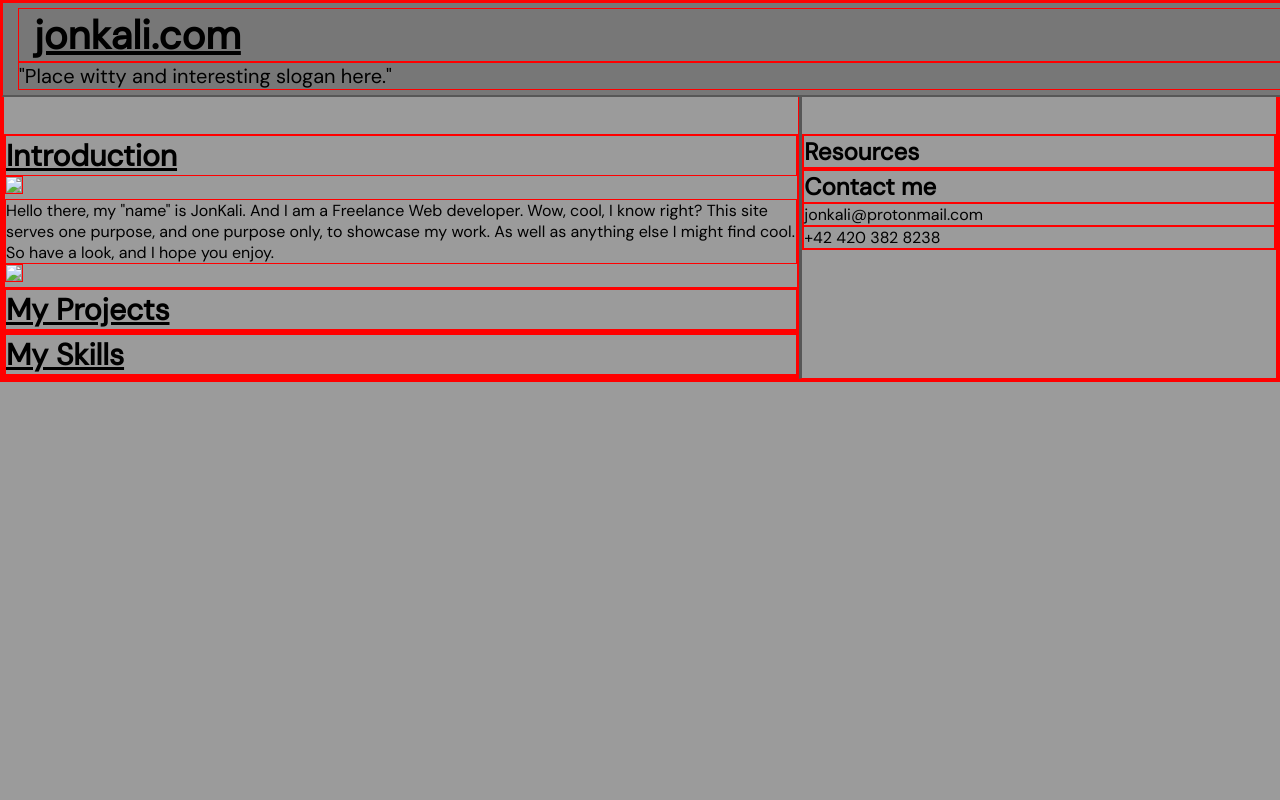
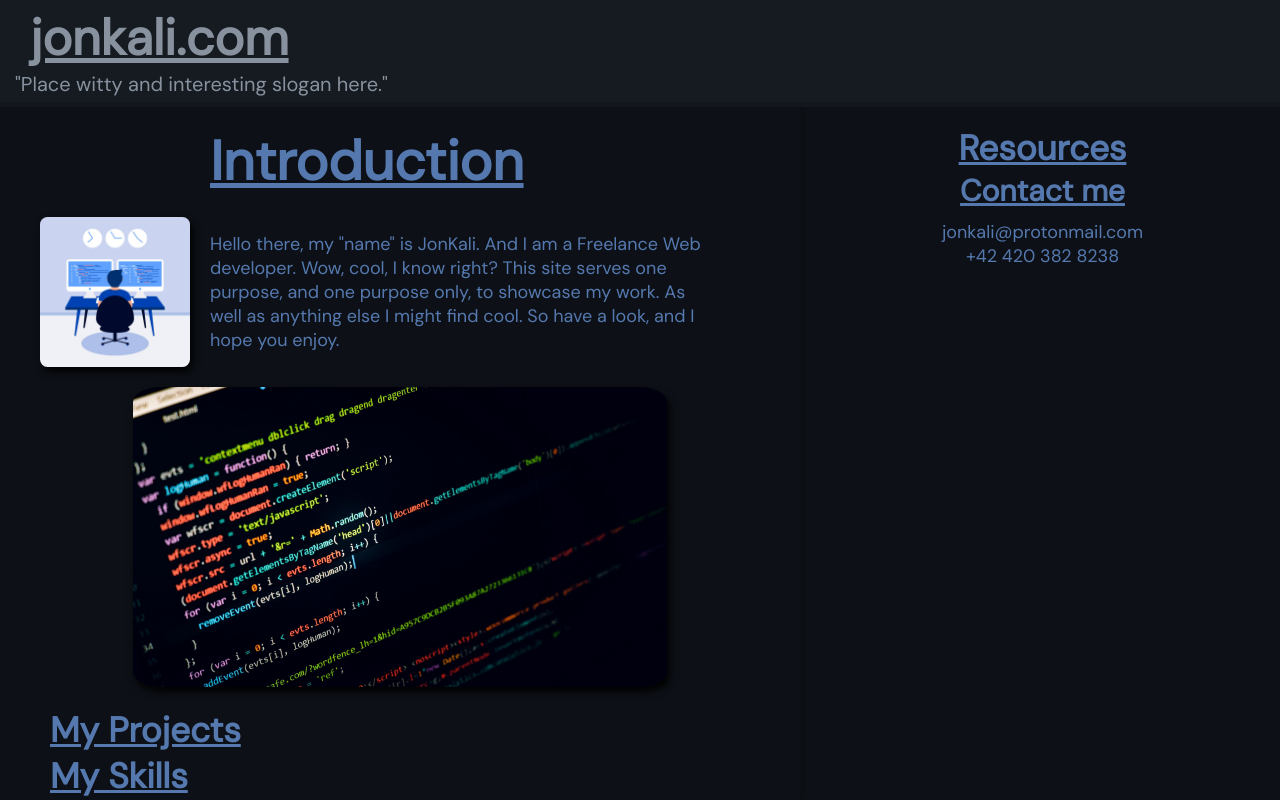
Before and after one commit to JonKali9/Portifolio, a plain HTML site: page index.html in a window 1280 px wide. Drawn offline with Linux system fonts and the light colour scheme.

Commit message:
Got most Header and Introduction fully working. And got the sidebar mostly working. Still need to finish the projects, skills and resources section.

```diff
--- a/index.html
+++ b/index.html
@@ -17,9 +17,11 @@
             <div id="main">
                 <div id="introduction">
                     <h2>Introduction</h2>
-                    <img src="./media/">
-                    <p>Hello there, my "name" is JonKali. And I am a Freelance Web developer. Wow, cool, I know right? This site serves one purpose, and one purpose only, to showcase my work. As well as anything else I might find cool. So have a look, and I hope you enjoy.</p>
-                    <img src="./media/">
+                    <div id="grid">
+                        <img src="./media/square.jpg" id='picture'>
+                        <p>Hello there, my "name" is JonKali. And I am a Freelance Web developer. Wow, cool, I know right? This site serves one purpose, and one purpose only, to showcase my work. As well as anything else I might find cool. So have a look, and I hope you enjoy.</p>
+                    </div>
+                    <img src="./media/programmingImg.jpg" id='banner'>
                 </div>
                 <div id="projects">
                     <h2>My Projects</h2>
--- a/styles.css
+++ b/styles.css
@@ -2,28 +2,33 @@
 * {
     margin: 0;
     padding: 0;
-    border: 1px red solid;
 }
 body {
-    background-color: rgb(155, 155, 155);
+    color: #5579af;
+    background-color: #0d1117;
     font-family: 'DM Sans';
 }
 #body {
-    padding-top: 90px;
+    padding-top: 85px;
     display: grid;
     grid-template-columns: 5fr 3fr;
+}
+img {
+    border-radius: 5%;
+    box-shadow: black 3px 5px 8px;
 }
 
 /*Header Rules*/
 header {
-    background-color: rgb(119, 119, 119);
-    border-bottom: 2px rgb(87, 87, 87) solid;
+    color: #88929e;
+    background-color: #161b22;
+    border-bottom: 5px #12171d solid;
     width: 100%;
     padding: 5px 15px;
     position: fixed;
 }
 header h1 {
-    font-size: 40px;
+    font-size: 50px;
     text-decoration: underline;
     padding-left: 15px;
 }
@@ -36,8 +41,49 @@ header p {
 #main {
     padding-top: 40px;
 }
-#main h2 {
-    font-size: 30px;
+
+/*Introduction Rules*/
+#introduction h2 {
+    display: block;
+    width: 400px;
+    margin: 0 auto;
+    padding-left: 20px;
+    font-size: 55px;
+    text-decoration: underline;
+}
+#introduction #grid {
+    display: grid;
+    grid-template-columns: auto 3fr;
+    align-items: center;
+    margin: 20px 5%;
+}
+#introduction #picture {
+    width: 150px;
+}
+#introduction p {
+    font-size: 18px;
+    margin-left: 20px;
+    margin-right: 40px;
+}
+#introduction #banner {
+    display: block;
+    height: 25vw;
+    min-height: 200px;
+    max-height: 300px;
+    margin: 0 auto 20px auto;
+}
+
+/*Projects Rules*/
+#projects h2 {
+    padding-left: 50px;
+    font-size: 35px;
+    text-decoration: underline;
+}
+
+/*Skills Rules*/
+#skills h2 {
+    padding-left: 50px;
+    font-size: 35px;
     text-decoration: underline;
 }
 
@@ -46,5 +92,34 @@ header p {
 /*Sidebar Rules*/
 #sidebar {
     padding-top: 40px;
-    border-left: 3px rgb(87, 87, 87) solid;
+    border-left: 5px #0b0f14 solid;
+    text-align: center;
 }
+
+#resources h2 {
+    font-size: 35px;
+    text-decoration: underline;
+}
+
+#contact {
+    margin-bottom: 50px;
+}
+#contact h2 {
+    font-size: 30px;
+    text-decoration: underline;
+    margin-bottom: 10px;
+}
+#contact p {
+    font-size: 18px;
+}
+
+
+
+/*Media Rules for Phones*/
+@media only screen and (max-width: 680px) {
+    #body {
+        padding-top: 85px;
+        display: grid;
+        grid-template-columns: 1fr;
+    }
+}
```
Also changed, not shown: media/programmingImg.jpg (added), media/square.jpg (added).
